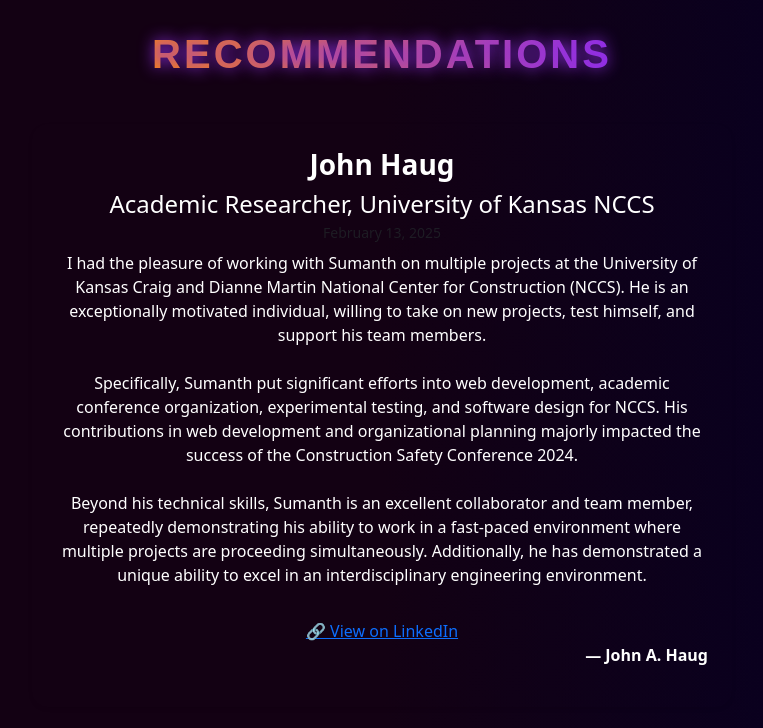
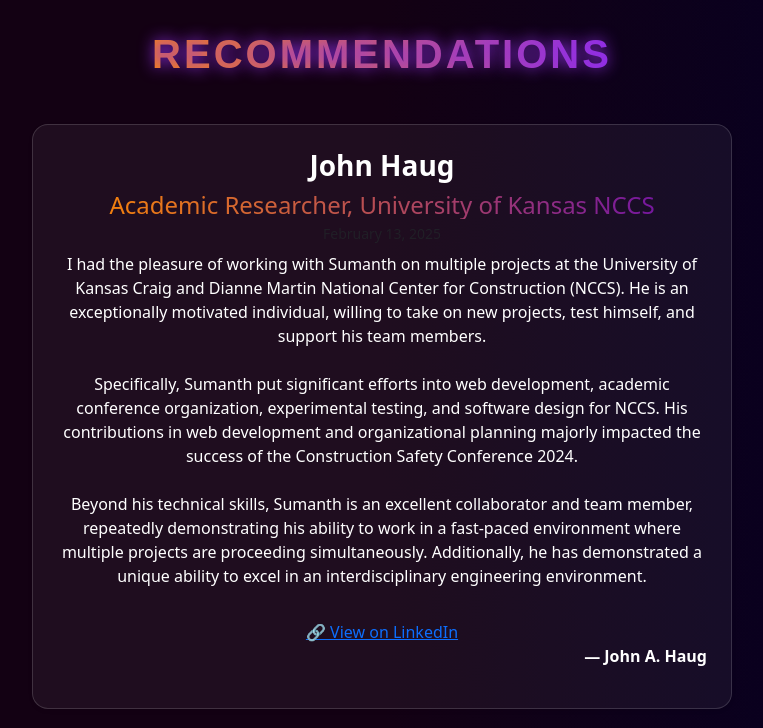
Before and after one commit to SumanthLingabathini/Sumanth-Lingabathini, a plain HTML site: page index.html in a window 1280 px wide. Shown: the part 6100-6828 px from the top of the page, without its empty margins (258-1021 px from the left). Drawn offline with nearby package versions, Linux system fonts and the light colour scheme; files whose address does not match are found by name.

Commit message:
Update style.css

```diff
--- a/css/style.css
+++ b/css/style.css
@@ -266,8 +266,6 @@ body {
     padding: 5px;
     border-radius: 8px;
 }
-
-
 /* Certification Text */
 
 .certificate-content h3 {
@@ -868,6 +866,27 @@ body {
 }
 
 
+.recommendation-card {
+    background-color: rgba(255, 255, 255, 0.05);
+    border: 1px solid rgba(255, 255, 255, 0.15);
+    border-radius: 15px;
+    transition: transform 0.3s ease, box-shadow 0.3s ease;
+    max-width: 900px;
+    width: 100%;
+}
+
+.recommendation-card:hover {
+    transform: translateY(-5px);
+    box-shadow: 0px 8px 20px rgba(255, 255, 255, 0.2);
+}
+
+.text-gradient {
+    background: linear-gradient(90deg, #ff8a00, #6a0dad);
+    background-clip: text;
+    -webkit-text-fill-color: transparent;
+}
+
+
 /* Contact Section */
 
 .contact-container {
```
